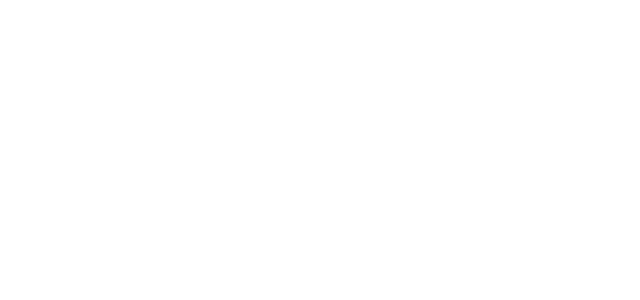
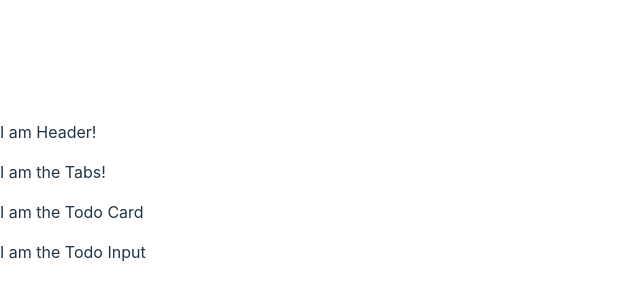
Before and after one commit to patriciakennedy/react-todo-app, a React (Vite) app: page / in a window 1280 px wide. Shown: the part 208-508 px from the top of the page, without its empty margins (0-640 px from the left). Built offline with nearby package versions, Linux system fonts and the light colour scheme.

Commit message:
Set up project structure with necessary directories and files

```diff
--- a/src/App.jsx
+++ b/src/App.jsx
@@ -1,19 +1,20 @@
-import { useState } from 'react'
-import reactLogo from './assets/react.svg'
-import viteLogo from '/vite.svg'
-import './App.css'
+import { Header } from './components/Header';
+import { Tabs } from './components/Tabs';
+import { TodoInput } from './components/TodoInput';
+import { TodoList } from './components/TodoList';
+function App() {
+    return (
+        <>
+            <Header />
+            <Tabs />
+            <TodoList />
+            <TodoInput />
 
-function App() {
-
-
-  return (
-    <>
-      <div>
-
-      </div>
-
-    </>
-  )
+            <div>
+                <div></div>
+            </div>
+        </>
+    );
 }
 
 export default App;
--- a/src/components/Header.jsx
+++ b/src/components/Header.jsx
@@ -1,7 +1,7 @@
 export function Header() {
-  return (
-    <header></header>
-
-  );
-
-};
+    return (
+        <header>
+            <p>I am Header!</p>
+        </header>
+    );
+}
--- a/src/components/Tabs.jsx
+++ b/src/components/Tabs.jsx
@@ -1,6 +1,7 @@
 export function Tabs() {
-  return (
-    <div></div>
-  );
-
-};
+    return (
+        <nav>
+            <p>I am the Tabs!</p>
+        </nav>
+    );
+}
--- a/src/components/TodoCard.jsx
+++ b/src/components/TodoCard.jsx
@@ -1,6 +1,7 @@
 export function TodoCards() {
- return (
-  <div></div>
- );
-
-};
+    return (
+        <div>
+            <p>I am the Todo Card</p>
+        </div>
+    );
+}
--- a/src/components/TodoInput.jsx
+++ b/src/components/TodoInput.jsx
@@ -1,5 +1,7 @@
 export function TodoInput() {
-  return (
-    <div></div>
-  );
-};
+    return (
+        <div>
+            <p>I am the Todo Input</p>
+        </div>
+    );
+}
--- a/src/components/TodoList.jsx
+++ b/src/components/TodoList.jsx
@@ -1,6 +1,9 @@
-export function Tabs() {
+import { TodoCards } from './TodoCard';
+
+export function TodoList() {
     return (
-      <div></div>
+        <div>
+            <TodoCards />
+        </div>
     );
-
-};
+}
```
